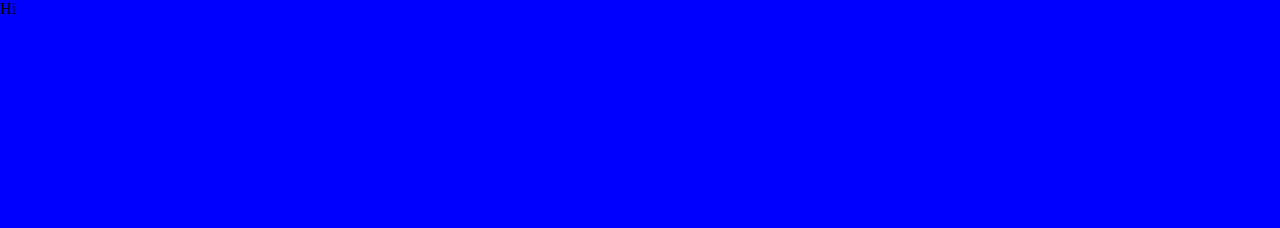
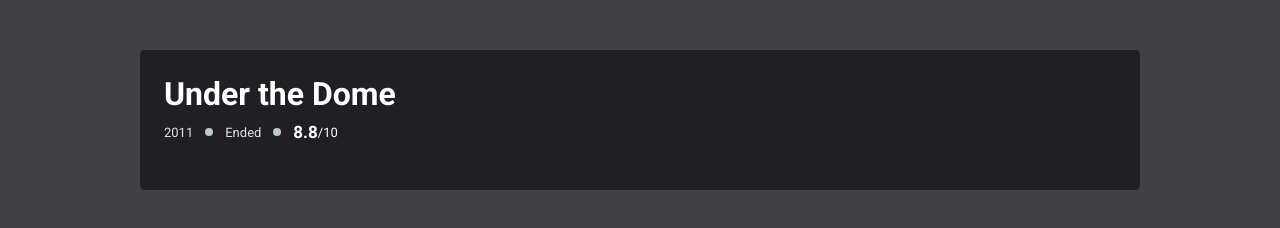
Before and after one commit to gvgesanto2/microverse-js-capstone, a website built with webpack: page src/index.html in a window 1280 px wide. Built offline with nearby package versions, Linux system fonts and the light colour scheme.

Commit message:
feat: Create the details popup basic structure and generate it dynamically

```diff
--- a/src/index.html
+++ b/src/index.html
@@ -4,9 +4,11 @@
   <meta charset="UTF-8">
   <meta http-equiv="X-UA-Compatible" content="IE=edge">
   <meta name="viewport" content="width=device-width, initial-scale=1.0">
+  <link rel="preconnect" href="https://fonts.googleapis.com">
+<link rel="preconnect" href="https://fonts.gstatic.com" crossorigin>
+<link href="https://fonts.googleapis.com/css2?family=Roboto:wght@400;500;700&display=swap" rel="stylesheet">
   <title>Document</title>
 </head>
-<body>
-  Hi
+<body id="root">
 </body>
 </html>
--- /dev/null
+++ b/src/scripts/data/global-classes.data.js
@@ -0,0 +1,2 @@
+export const HIDDEN_STATE_CLASS = 'u-is-hidden';
+export const BLURRED_STATE_CLASS = 'u-is-blurred';
--- a/src/scripts/index.js
+++ b/src/scripts/index.js
@@ -1 +1,16 @@
+import DetailsPopupView from './views/view-components/DetailsPopupView.js';
+import '../assets/images/sprite.svg';
 import '../styles/main.scss';
+
+const tvShowExampleData = {
+  title: 'Under the Dome',
+  premieredYear: 2011,
+  status: 'Ended',
+  rating: 8.8,
+};
+const eventHandlersObj = {
+  handleClosePopup: () => { console.log('close popup'); },
+};
+
+const detailsPopupView = new DetailsPopupView(tvShowExampleData, eventHandlersObj);
+detailsPopupView.render('root');
--- /dev/null
+++ b/src/scripts/utils/html.utils.js
@@ -0,0 +1,26 @@
+/* eslint-disable import/prefer-default-export */
+export const createHtmlElement = ({
+  tag, className, id, style, text,
+}) => {
+  const elem = document.createElement(tag);
+  if (className) {
+    elem.className = className;
+  }
+
+  if (id) {
+    elem.id = id;
+  }
+
+  if (style) {
+    Object.keys(style).forEach((propKey) => {
+      elem.style[propKey] = style[propKey];
+    });
+  }
+
+  if (text) {
+    const textNode = document.createTextNode(text);
+    elem.appendChild(textNode);
+  }
+
+  return elem;
+};
--- /dev/null
+++ b/src/scripts/views/view-components/DetailsPopupView.js
@@ -0,0 +1,101 @@
+import { createHtmlElement } from '../../utils/html.utils.js';
+import ViewComponent from './ViewComponent.js';
+
+export default class DetailsPopupView extends ViewComponent {
+  constructor(tvShowData, eventHandlersObj) {
+    super();
+    this.tvShowData = tvShowData;
+    this.eventHandlersObj = eventHandlersObj;
+  }
+
+  createHtmlElem = () => {
+    const {
+      title, premieredYear, status, rating,
+    } = this.tvShowData;
+
+    const popupContainer = createHtmlElement({
+      tag: 'div',
+      className: 'l-popup',
+    });
+
+    const popupWindow = createHtmlElement({
+      tag: 'article',
+      className: 'l-popup__window c-details-window',
+    });
+
+    const popupHeader = createHtmlElement({
+      tag: 'header',
+      className: 'c-details-window__header',
+    });
+
+    const popupHeaderToolbar = createHtmlElement({
+      tag: 'div',
+      className: 'c-details-window__toolbar',
+    });
+
+    const popupTitle = createHtmlElement({
+      tag: 'h2',
+      className: 'c-details-window__title',
+      text: title,
+    });
+
+    const popupCloseBtn = createHtmlElement({
+      tag: 'button',
+      className: 'c-icon-btn',
+    });
+    popupCloseBtn.type = 'button';
+    popupCloseBtn.innerHTML = `
+      <svg class="c-icon--md">
+        <use xlink:href="#sprite_cancel"></use>
+      </svg>
+    `;
+    popupCloseBtn.addEventListener('click', this.eventHandlersObj.handleClosePopup);
+
+    const bulletListWithTvShowInfos = createHtmlElement({
+      tag: 'ul',
+      className: 'c-bullet-list',
+    });
+    const premieredYearListItem = createHtmlElement({
+      tag: 'li',
+      text: premieredYear,
+    });
+    const statusListItem = createHtmlElement({
+      tag: 'li',
+      text: status,
+    });
+    const ratingListItem = createHtmlElement({
+      tag: 'li',
+      className: 'c-details-window__rating',
+    });
+    ratingListItem.innerHTML = `
+      <span>${rating}</span><span>/10</span>
+    `;
+
+    const popupContent = createHtmlElement({
+      tag: 'div',
+      className: 'c-details-window__content',
+    });
+
+    // Append the 'bulletListWithTvShowInfos' children
+    bulletListWithTvShowInfos.appendChild(premieredYearListItem);
+    bulletListWithTvShowInfos.appendChild(statusListItem);
+    bulletListWithTvShowInfos.appendChild(ratingListItem);
+
+    // Append the 'popupHeaderToolbar' children
+    popupHeaderToolbar.appendChild(popupTitle);
+    popupHeaderToolbar.appendChild(popupCloseBtn);
+
+    // Append the 'popupHeader' children
+    popupHeader.appendChild(popupHeaderToolbar);
+    popupHeader.appendChild(bulletListWithTvShowInfos);
+
+    // Append the 'popupWindow' children
+    popupWindow.appendChild(popupHeader);
+    popupWindow.appendChild(popupContent);
+
+    // Append the 'popupContainer' child
+    popupContainer.appendChild(popupWindow);
+
+    return popupContainer;
+  };
+}
--- /dev/null
+++ b/src/scripts/views/view-components/ViewComponent.js
@@ -0,0 +1,34 @@
+/**
+ * Abstract Class ViewComponent
+ * Used as a type of interface for the view components
+ *
+ * @class ViewComponent
+ */
+export default class ViewComponent {
+  constructor() {
+    if (this.constructor === ViewComponent) {
+      throw new Error("Abstract classes can't be instantiated.");
+    }
+    this.htmlElem = null;
+  }
+
+  createHtmlElem = () => {
+    throw new Error('Method "createElem()" must be implemented.');
+  };
+
+  render = (parentElemId) => {
+    this.appendToParent(document.getElementById(parentElemId));
+  };
+
+  appendToParent = (parentElem) => {
+    if (!this.htmlElem) {
+      this.htmlElem = this.createHtmlElem();
+      parentElem.appendChild(this.htmlElem);
+    }
+  };
+
+  remove = () => {
+    this.htmlElem?.remove();
+    this.htmlElem = null;
+  };
+}
--- a/src/styles/_base.scss
+++ b/src/styles/_base.scss
@@ -9,13 +9,20 @@
 
 // Base Styles
 html {
-  font-size: 62.5%;
+  font-size: 52.5%;
   box-sizing: border-box;
+
+   // screen-md = 48em = 768px
+   @include respond-to('min', 'screen-xsm') {
+    font-size: 62.5%;
+  }
 }
 
 body {
   font-size: 1.6rem;
-  background-color: $color-primary;
+  font-family: 'Roboto', sans-serif;
+  font-weight: 400;
+  background-color: $color-white;
 }
 
 a {
@@ -25,6 +32,11 @@
 
 ul {
   list-style: none;
+}
+
+input, textarea, button {
+  font-family: inherit;
+  font-weight: inherit;
 }
 
 button {
--- a/src/styles/_layout.scss
+++ b/src/styles/_layout.scss
@@ -1 +1,19 @@
-// Layout Classes
+// Popup layout
+.l-popup {
+  position: fixed;
+  top: 0;
+  left: 0;
+  width: 100vw;
+  height: 100vh;
+  background-color: rgba($color-gray-900, 0.8);
+  padding: 5rem 3rem;
+  overflow-y: scroll;
+}
+
+.l-popup__window {
+  max-width: 100rem;
+  background-color: $color-gray-800;
+  border-radius: 0.5rem;
+  padding: 2.4rem;
+  margin: 0 auto;
+}
--- /dev/null
+++ b/src/styles/_utilities.scss
@@ -0,0 +1,7 @@
+.u-is-hidden {
+  display: none;
+}
+
+.u-is-blurred {
+  filter: blur(6px);
+}
--- a/src/styles/abstracts/_variables.scss
+++ b/src/styles/abstracts/_variables.scss
@@ -1,8 +1,35 @@
 // Color Pallete
-$color-primary: blue;
+$color-primary-100: #896ceb;
+$color-primary-300: #8257e5;
+$color-primary-400: #633BBC;
+$color-primary-700: #2d264a;
+
+$color-gray-200: #E1E1E6;
+$color-gray-300: #c1c7d0;
+$color-gray-700: #3D3C42;
+$color-gray-750: #393838;
+$color-gray-800: #202024;
+$color-gray-900: #121214;
+$color-black: #000;
+$color-white: #ffffff;
+
+// Other color variables
+$color-text: $color-gray-200;
+$color-home-bg: $color-gray-900;
+$color-home-card-bg: $color-gray-700;
+
+// Other variables
+$separator-line--sm: 1px solid $color-gray-750;
+$separator-line--md: 2px solid $color-gray-750;
 
 // Breakpoints
 $breakpoints: (
+  // 20em = 320px
+  'screen-xxsm': 20em,
+  // 25em = 400px
+  'screen-xsm': 25em,
+  // 48em = 768px
+  'screen-sm': 48em,
   // 100em = 1600px
   'screen-hg': 100em,
   // 160em = 2560px
--- /dev/null
+++ b/src/styles/components/_c-bullet-list.scss
@@ -0,0 +1,26 @@
+.c-bullet-list {
+  display: flex;
+  align-items: center;
+
+  & > li {
+    display: flex;
+    align-items: center;
+  }
+
+  & > li:not(:last-child) {
+    position: relative;
+    margin-right: 3.2rem;
+  }
+
+  & > li:not(:last-child)::after {
+    content: '';
+    position: absolute;
+    top: calc(50% - 0.4rem);
+    left: 100%;
+    height: 0.8rem;
+    width: 0.8rem;
+    border-radius: 50%;
+    background-color: $color-gray-300;
+    margin-left: 1.2rem;
+  }
+}
--- /dev/null
+++ b/src/styles/components/_c-details-window.scss
@@ -0,0 +1,39 @@
+.c-details-window {
+  display: flex;
+  flex-direction: column;
+  color: $color-text;
+
+  &__header {
+    font-size: 1.3rem;
+    margin-bottom: 2.4rem;
+  }
+
+  &__rating {
+    display: flex;
+    align-items: center;
+    color: $color-white;
+
+    & > span:first-child {
+      font-size: 1.7rem;
+      font-weight: 600;
+    }
+  }
+
+  &__toolbar {
+    display: flex;
+    align-items: center;
+    justify-content: space-between;
+    margin-bottom: 0.8rem;
+  }
+
+  &__title {
+    font-size: 3.2rem;
+    color: $color-white;
+  }
+
+  &__content > section:not(:last-child) {
+    margin-bottom: 2.4rem;
+    padding-bottom: 2.4rem;
+    border-bottom: $separator-line--md;
+  }
+}
--- /dev/null
+++ b/src/styles/components/_c-icon-btn.scss
@@ -0,0 +1,7 @@
+.c-icon-btn {
+  @include centerWithFlex;
+  border: none;
+  background: transparent;
+  color: $color-text;
+  padding: 0.8rem;
+}
--- /dev/null
+++ b/src/styles/components/_c-icon.scss
@@ -0,0 +1,6 @@
+.c-icon {
+  &--md {
+    width: 2.4rem;
+    height: 2.4rem;
+  }
+}
--- a/src/styles/main.scss
+++ b/src/styles/main.scss
@@ -6,7 +6,13 @@
 @import 'base';
 
 // Import components classes
-// example: @import components/name_of_the_file
+@import 'components/c-details-window';
+@import 'components/c-icon';
+@import 'components/c-icon-btn';
+@import 'components/c-bullet-list';
 
 // Import the layout classes
 @import 'layout';
+
+// Import the utilities classes
+@import 'utilities';
```
Also changed, not shown: src/scripts/views/decorators/hiding-feature.decorator.js (added, +15 -0 lines), src/scripts/views/view-managers/MainContainerViewManager.js (added, +14 -0 lines), src/scripts/views/view-managers/ViewManager.js (added, +14 -0 lines), src/assets/images/sprite.svg (added).
